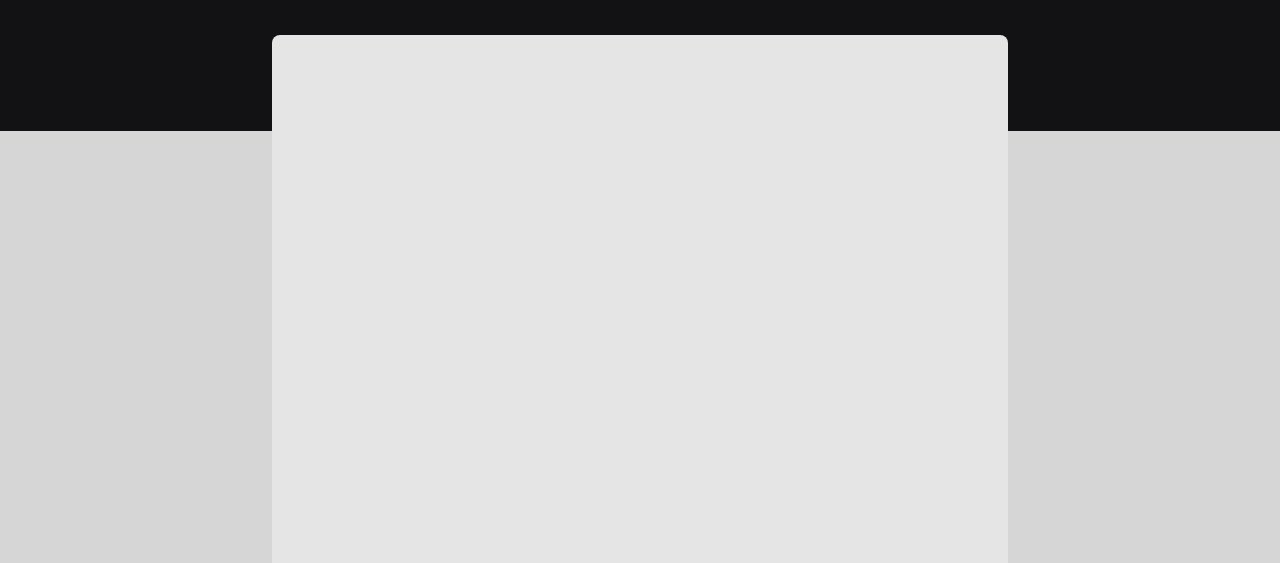
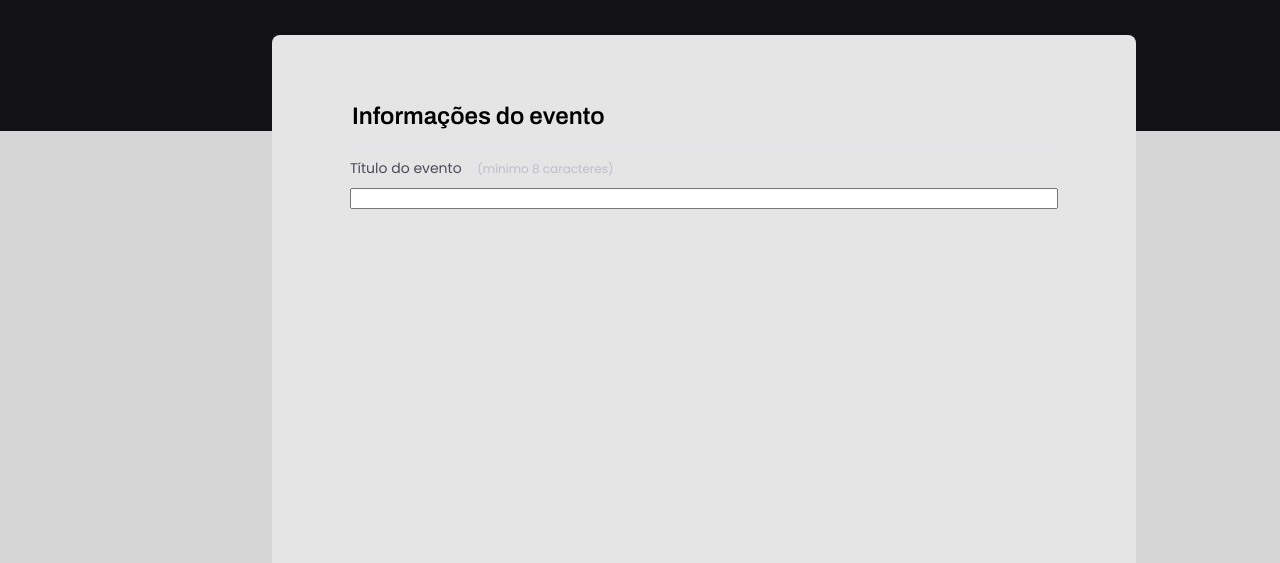
Before and after one commit to MattSouza14/Rocketseat-Explorer, a plain HTML site: page Projeto03/index.html in a window 1280 px wide. Shown: the part 237-800 px from the top of the page. Drawn offline with Linux system fonts and the light colour scheme.

Commit message:
Modificação no projeto 3

```diff
--- a/Projeto03/index.css
+++ b/Projeto03/index.css
@@ -44,10 +44,49 @@ header p {
 
 form {
     width: 736px;
-    height: 1000px;
+    height: 1430px;
 
     background: #E5E5E5;
     border-radius: 8px;
 
     margin-top: 38px;
+    padding: 64px;
 }
+
+fieldset{
+    border: none;
+}
+fieldset legend {
+    font-family: 'Archivo', sans-serif;
+    font-weight: 600;
+    font-size: 24px;
+    line-height: 34px;
+
+    width: 100%;
+
+    border-bottom: 1px solid #E6E6F0;
+    padding-bottom: 16px;
+}
+.input-wrapper{
+    display: flex;
+    flex-direction: column;
+}
+
+.input-wrapper label {
+    font-size: 14px;
+    line-height: 24px;
+
+    color: #4E4958;
+
+    margin-bottom: 8px;
+}
+
+.input-wrapper label span {
+    font-size: 12px;
+    line-height: 20px;
+
+    color: #C1BCCC;
+
+
+    margin-left: 12px;
+}
--- a/Projeto03/index.html
+++ b/Projeto03/index.html
@@ -16,8 +16,18 @@
           <h1>Crie e compartilhe seu evento.</h1>
           <p>O primeiro passo, é preencher esse formulário de inscrição.</p>
         </header>
-        <form action=""></form>
+        <form action="">
+            <fieldset>
+                <legend>Informações do evento</legend>
 
+                <div class="input-wrapper">
+                    <label for="event-tittle">Título do evento <span>(mínimo 8 caracteres)</span></label>
+                    <input type="text" id="event-tittle"/>
+                </div>
+
+
+            </fieldset>
+        </form>
     </div>
 
 
```
